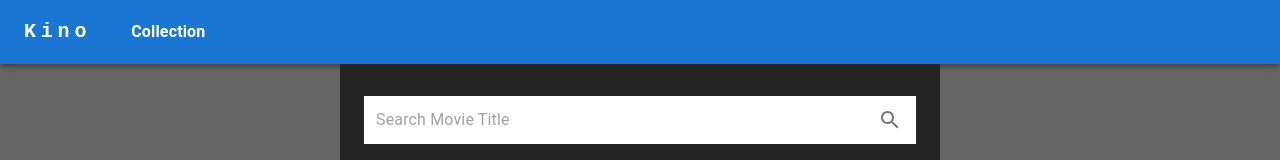
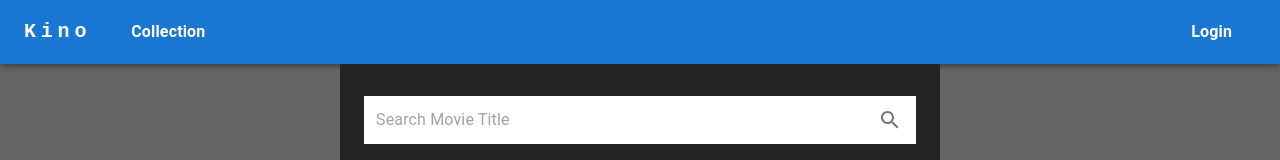
Before and after one commit to r2kode/kino, a React (Vite) app: page / in a window 1280 px wide. Shown: the top 160 px of the page. Built offline with nearby package versions, Linux system fonts and the light colour scheme; no server answers.

Commit message:
feat: login view

```diff
--- /dev/null
+++ b/src/components/form/InputField.tsx
@@ -0,0 +1,11 @@
+import { TextField } from '@mui/material';
+
+type InputFieldProps = {
+  id: string;
+  label: string;
+  type?: string;
+};
+
+export function InputField(props: InputFieldProps) {
+  return <TextField variant="outlined" fullWidth margin="normal" {...props} />;
+}
--- /dev/null
+++ b/src/features/auth/index.tsx
@@ -0,0 +1 @@
+export { LoginForm } from './view/LoginForm';
--- /dev/null
+++ b/src/features/auth/view/LoginForm.tsx
@@ -0,0 +1,28 @@
+import { Box, Button } from '@mui/material';
+import { InputField } from '@/components/form/InputField';
+
+export function LoginForm() {
+  return (
+    <Box
+      component="form"
+      sx={{
+        display: 'flex',
+        flexDirection: 'column',
+        my: 1,
+        mx: 'auto',
+        width: '40ch',
+      }}
+      autoComplete="off"
+    >
+      <InputField id="email" label="Email" />
+      <InputField id="password" label="Password" type="password" />
+      <Button
+        variant="contained"
+        size="large"
+        sx={{ width: '20ch', mx: 'auto', mt: 2 }}
+      >
+        Login
+      </Button>
+    </Box>
+  );
+}
--- a/src/features/header/view/DesktopMenu.tsx
+++ b/src/features/header/view/DesktopMenu.tsx
@@ -8,7 +8,7 @@ export function DesktopMenu() {
       {navItems.map(({ path, label }) => (
         <NavLink
           key={path}
-          to={path}
+          to={path as string}
           style={({ isActive }) => ({
             color: '#fff',
             textDecoration: isActive ? 'underline' : 'none',
--- a/src/features/header/view/Header.tsx
+++ b/src/features/header/view/Header.tsx
@@ -1,6 +1,6 @@
-import AppBar from '@mui/material/AppBar';
-import Toolbar from '@mui/material/Toolbar';
-import Container from '@mui/material/Container';
+import { AppBar, Toolbar, Container, Typography } from '@mui/material';
+import { NavLink } from 'react-router-dom';
+import { RoutePaths } from '@/router';
 import { DesktopMenu } from './DesktopMenu';
 import { MobileMenu } from './MobileMenu';
 import { Logo } from './Logo';
@@ -14,6 +14,21 @@ export function Header() {
           <MobileMenu />
           <Logo pageName="Kino" variant="mobile" />
           <DesktopMenu />
+          <NavLink
+            to={RoutePaths.LOGIN}
+            style={{
+              color: '#fff',
+              textDecoration: 'none',
+            }}
+          >
+            <Typography
+              textAlign="center"
+              fontWeight="bold"
+              sx={{ p: 1, mx: 2 }}
+            >
+              Login
+            </Typography>
+          </NavLink>
         </Toolbar>
       </Container>
     </AppBar>
--- a/src/features/header/view/MobileMenu.tsx
+++ b/src/features/header/view/MobileMenu.tsx
@@ -39,7 +39,7 @@ export function MobileMenu() {
       >
         {navItems.map(({ path, label }) => (
           <MenuItem key={path} onClick={handleCloseNavMenu}>
-            <NavLink to={path}>
+            <NavLink to={path as string}>
               <Typography textAlign="center" sx={{ color: '#505050' }}>
                 {label}
               </Typography>
--- /dev/null
+++ b/src/pages/Login.tsx
@@ -0,0 +1,5 @@
+import { LoginForm } from '@/features/auth';
+
+export function Login() {
+  return <LoginForm />;
+}
--- a/src/router.tsx
+++ b/src/router.tsx
@@ -3,26 +3,34 @@ import { Layout } from './pages/Layout';
 import { App } from '@/pages/App';
 import { Details } from './pages/Details';
 import { Collection } from './pages/Collection';
+import { Login } from './pages/Login';
 
 export enum RoutePaths {
   COLLECTION = 'collection',
   DETAILS = 'details',
+  LOGIN = 'login',
 }
 
 const routes = [
-  { label: 'Collection', path: RoutePaths.COLLECTION, element: <Collection /> },
+  { element: <App />, index: true },
+  { element: <Details />, path: `${RoutePaths.DETAILS}/:id` },
+  {
+    element: <Collection />,
+    path: RoutePaths.COLLECTION,
+    label: 'Collection',
+    navItem: true,
+  },
+  { element: <Login />, path: RoutePaths.LOGIN, label: 'Login' },
 ];
 
-export const navItems = [...routes.map(({ label, path }) => ({ path, label }))];
+export const navItems = [
+  ...routes.filter(({ label, path, navItem }) => navItem && { path, label }),
+];
 
 export const router = createBrowserRouter([
   {
     path: '/',
     element: <Layout />,
-    children: [
-      { element: <App />, index: true },
-      { element: <Details />, path: `${RoutePaths.DETAILS}/:id` },
-      ...routes.map(({ path, element }) => ({ path, element })),
-    ],
+    children: routes,
   },
 ]);
```
